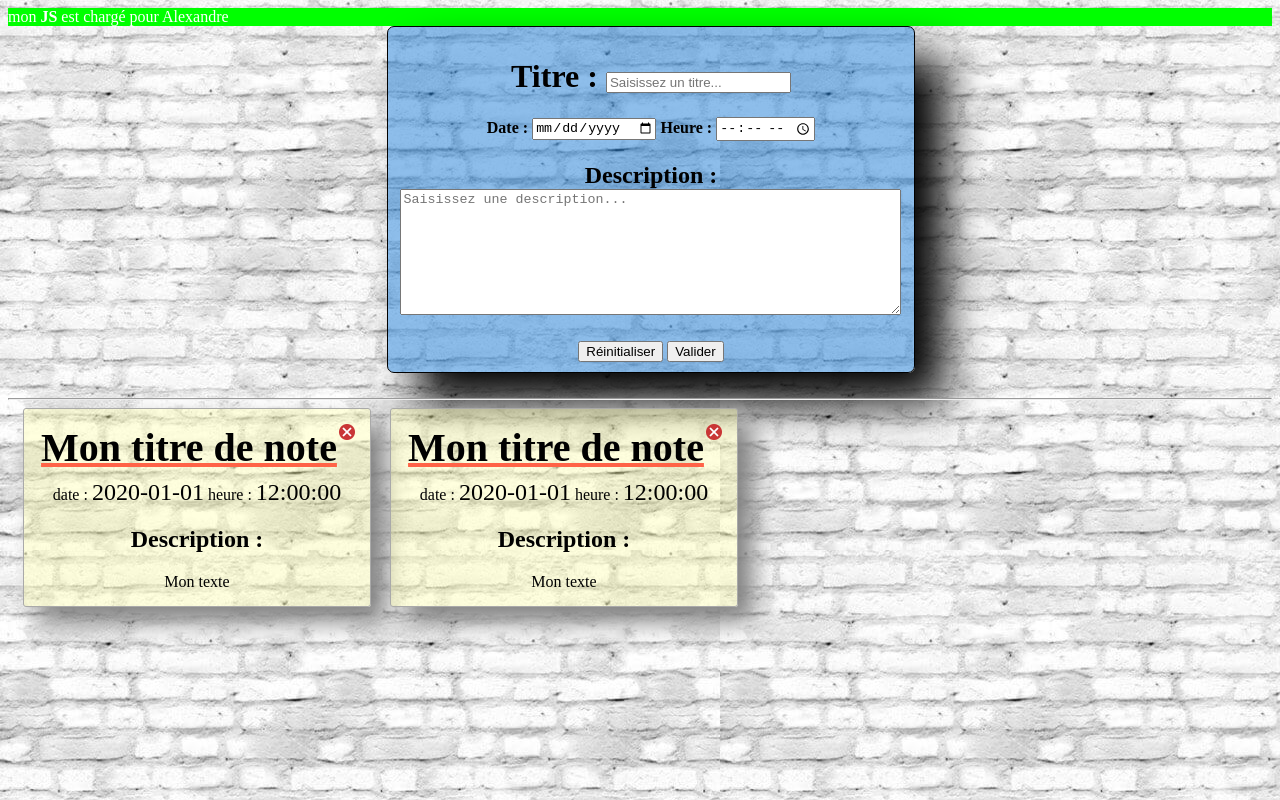
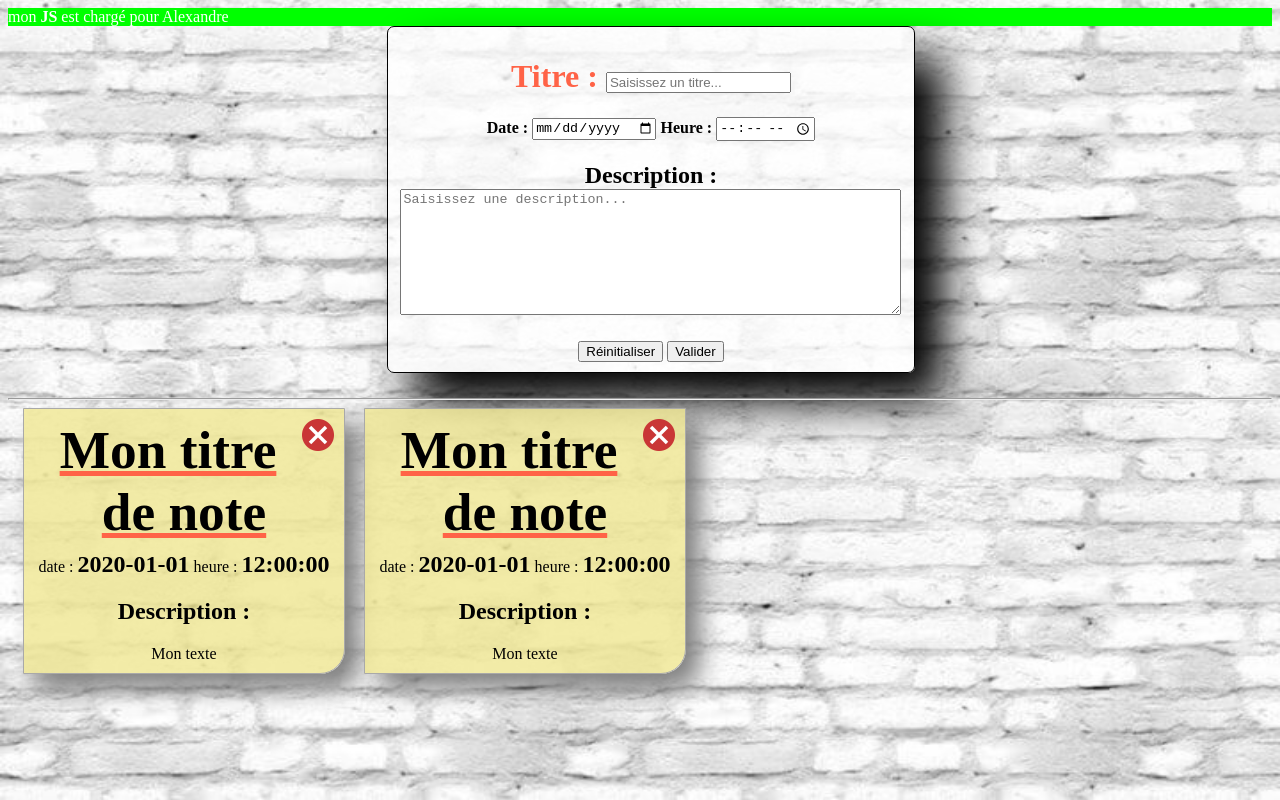
Before and after one commit to MisterBrice/DHLCV_12_2020, a website: page index.html in a window 1280 px wide. Drawn offline with Linux system fonts and the light colour scheme.

Commit message:
Add files via upload

```diff
--- a/css/style.css
+++ b/css/style.css
@@ -1,71 +1,76 @@
-
-
-body {
+body{
     background-image: url('../img/bg.jpg');
-    size: 100vw 100vh;
+    background-size: 100vw 100vh;
 }
-
-h1 {
-    color:rgb(0, 0, 0);
+/* selecteur pour tous les h1 */
+h1{
+    color:tomato;
     font-weight: 900;
 }
-
-#editor {
+/* selecteur de l'id formulaire  */
+#formulaire{
+    /*
+    déclinaison de border en propriété specifique
+    border-width:1px;
+    border-style: solid;
+    border-color: black; */
+    border:1px solid black;
+    border-radius: 7px;
+    min-width: 400px;
+    width: 40%;
+    margin-left:30% ;
+    padding: 10px;
+    background-color: rgba(255, 255, 255, 0.753);
+    box-shadow: 30px 30px 45px BLACK;
+    text-align: center;
+    /*
+    déclinaison du radius sur un seul coin
+    border-top-left-radius:25px ; */
+}
+#editor{
     margin-bottom: 25px;
 }
-
-#formulaire {
-    border:1px solid black;
-    border-radius:7px;
-    width:40%;
-    min-width: 400px;
-    margin-left:30%;
+/* selection d'un postit */
+.postit{
+    background-color: rgba(241, 232, 150, 0.822);
+    border-bottom-right-radius: 25px ;
+    width:20%;
+    min-width:300px;
+    display: inline-block;
     padding:10px;
-    background-color: rgba(17, 118, 212, 0.473);
-    box-shadow: 30px 30px 45px black;
-    text-align: center;
-}
-
-.close {
-    float:right;
-}
-.close img {
-   width: 16px;
-   height:16px;
-}
-
-#list {
-    vertical-align: top;
-}
-
-.postit {
-    background-color: #ffffa55e;
-    border-radius:3px;
-    width: 25%;
-    min-width:300px;
     margin-left:15px;
-    padding:15px;
-    display:inline-block;
     border:1px solid darkgray;
     box-shadow: 15px 15px 25px grey;
     text-align: center;
 }
-
-.postit-titre {
-    font-size:30pt;
-    font-weight: 700;
+.postit-titre{
+    font-size: 40pt;
+    font-weight:700 ;
     text-decoration: underline tomato;
-    margin-bottom:8px;
+    margin-bottom: 8px;
 }
-
-.postit .datetime {
+/* selection des .datetime uniquement dans un .postit */
+.postit .datetime{
+    font-weight: 900;
     font-size: x-large;
 }
-
-@media print {
+#list>*{
+    vertical-align: top;
+}
+.close{
+    float: right;
+}
+.close img{
+    width: 32px;
+    height: 32px;
+}
+@media print{
     body{
-        background-image:none;
-        background-color:cadetblue;
+        background-image: none;
+        background-color: cadetblue;
         color:tomato;
     }
+    body{
+        color:blue;
+    }
 }
```
